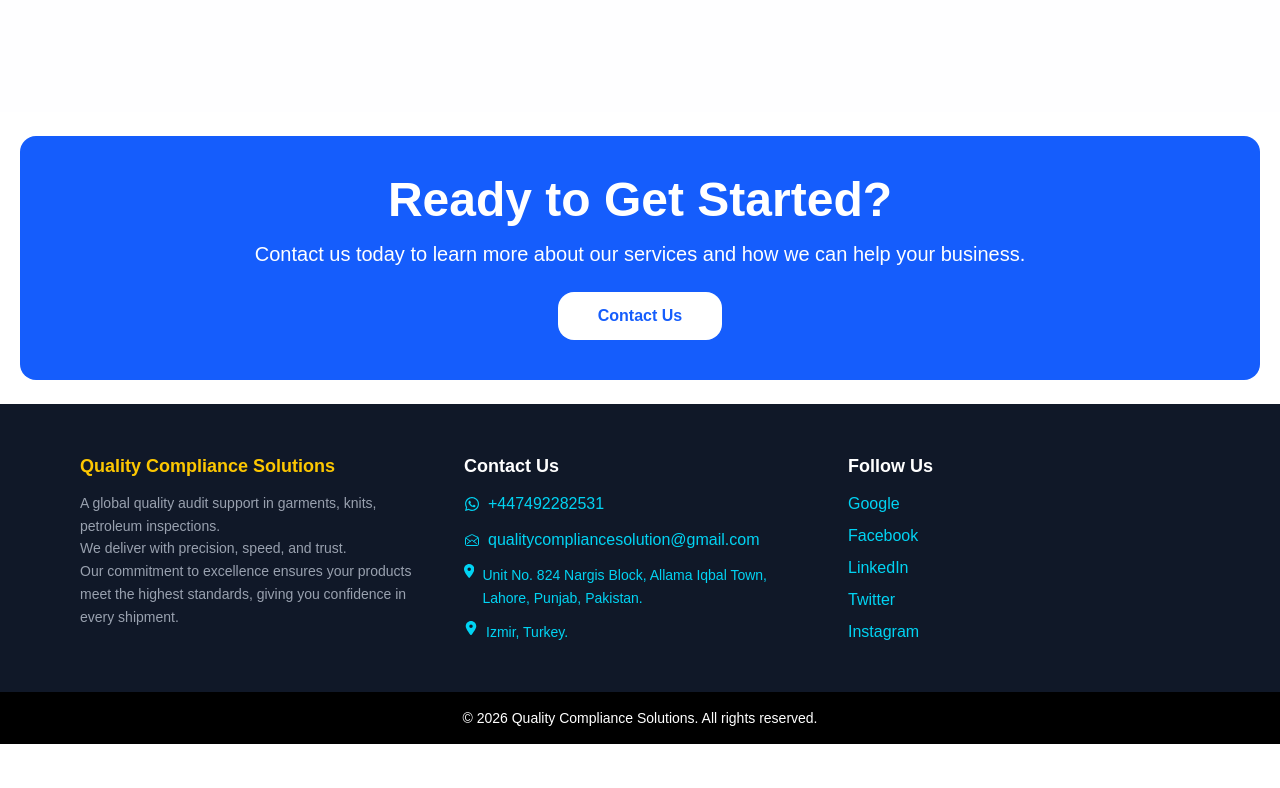
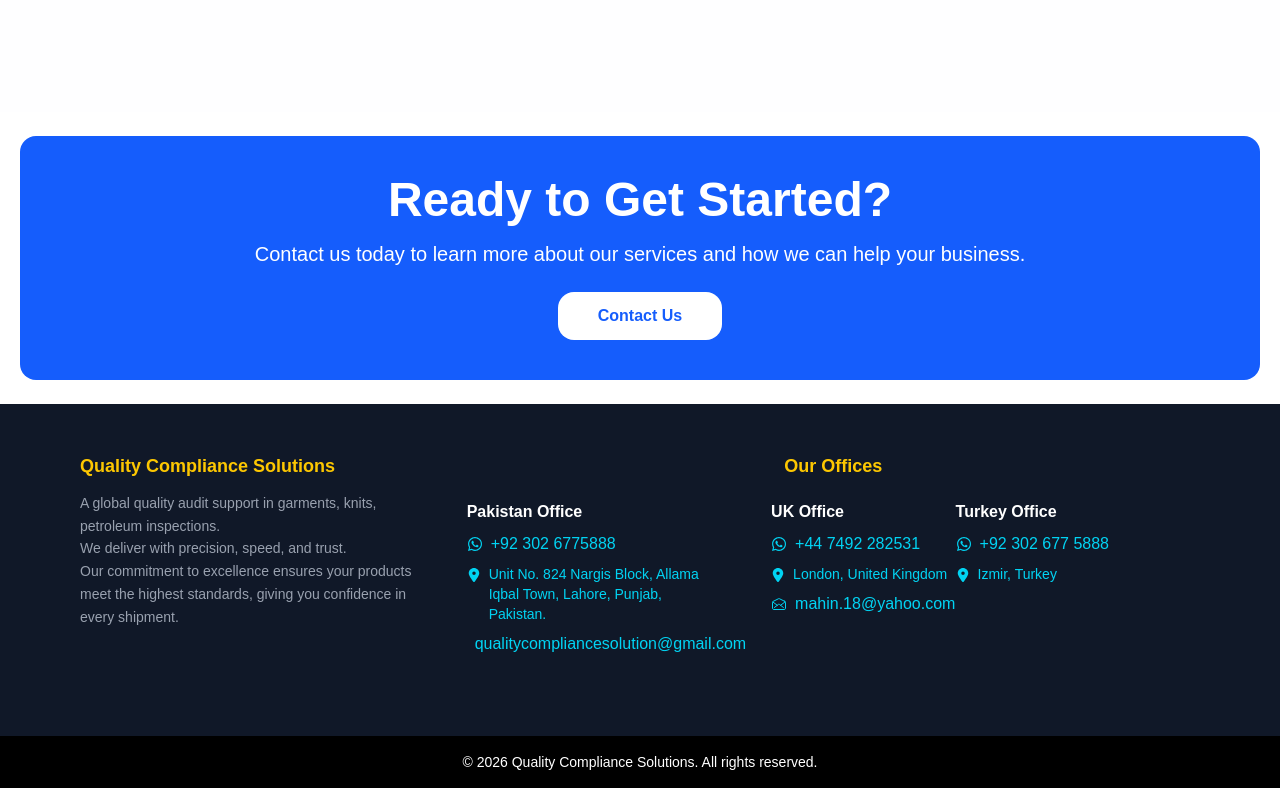
Before and after one commit to isufyann/nextjs-boilerplate, a Next.js app: page / in a window 1280 px wide. Shown: the part 4639-5427 px from the top of the page. Before the commit the page ends 5383 px from the top, so only its background shows below. Built offline with nearby package versions, Linux system fonts and the light colour scheme.

Commit message:
FooterChanging
Add addresses in footer component.

```diff
--- a/app/components/FooterComponent.tsx
+++ b/app/components/FooterComponent.tsx
@@ -3,6 +3,13 @@ import { IoMailOpenOutline } from "react-icons/io5";
 import { FaLocationDot } from "react-icons/fa6";
 
 export function FooterComponent() {
+
+  const message="Hello! I need some help. I want to know more about you."
+  const whatsappUrlPK = `https://wa.me/${+923026775888}?text=${encodeURIComponent(message)}`;
+  const whatsappUrlUK = `https://wa.me/${+447492282531}?text=${encodeURIComponent(message)}`;
+  const whatsappUrlTurkey = `https://wa.me/${+923026775888}?text=${encodeURIComponent(message)}`;
+
+
   return (
     <>
       {/* CTA Section */}
@@ -25,76 +32,151 @@ export function FooterComponent() {
         </div>
       </section>
 
+
       {/* Footer Main */}
-      <div className="grid grid-cols-1 sm:grid-cols-2 lg:grid-cols-3 gap-8 bg-gray-900 text-white px-6 sm:px-10 lg:px-20 py-12">
+
+      <section className="bg-gray-900 text-white px-6 sm:px-10 lg:px-20 py-12">
+
+
+        <div className="grid grid-cols-1 md:grid-cols-3 gap-10">
 
           {/* About */}
-        <div>
+          <div className="col-span-1">
             <h2 className="text-yellow-400 text-lg font-semibold mb-3">
               Quality Compliance Solutions
             </h2>
 
             <p className="text-gray-400 text-sm leading-relaxed">
-            A global quality audit support in garments, knits, petroleum inspections.
-            <br/>We deliver with precision, speed, and trust.
-            <br/>Our commitment to excellence ensures your products meet the highest standards, giving you confidence in every shipment.
-
+              A global quality audit support in garments, knits, petroleum
+              inspections.
+              <br />
+              We deliver with precision, speed, and trust.
+              <br />
+              Our commitment to excellence ensures your products meet the
+              highest standards, giving you confidence in every shipment.
             </p>
           </div>
 
-        {/* Contact */}
+          {/* Contact Offices */}
+          <div className="col-span-2">
+            <h2 className="text-yellow-400  text-center text-lg font-semibold mb-5">
+              Our Offices
+            </h2>
+
+            <div className="space-y-8 grid grid-cols-1 md:grid-cols-3">
+
+              {/* Pakistan */}
               <div>
-          <h4 className="mb-3 font-semibold text-lg">Contact Us</h4>
+                <h3 className="font-semibold mb-2">Pakistan Office</h3>
 
                 <a
-            href="tel:+92-302-6775888"
-            className="flex items-center gap-2 text-cyan-400 hover:text-blue-400 transition"
+                  href={whatsappUrlPK}
+                  target="blank"
+                  className="flex items-center gap-2 text-cyan-400 hover:text-blue-400"
                 >
-            <FaWhatsapp /> +447492282531
+                  <FaWhatsapp />
+                  +92 302 6775888
                 </a>
+                <p className="flex gap-2 text-cyan-400 mt-2 text-sm">
+                  <FaLocationDot className="mt-1 shrink-0" />
+                  Unit No. 824 Nargis Block, Allama Iqbal Town, Lahore, Punjab,
+                  Pakistan.
+                </p>
 
                 <a
                   href="mailto:qualitycompliancesolution@gmail.com"
-            className="flex items-center gap-2 text-cyan-400 hover:text-blue-400 mt-3 transition"
+                  className="flex items-center gap-2 text-cyan-400 hover:text-blue-400 mt-2"
                 >
                   <IoMailOpenOutline />
                   qualitycompliancesolution@gmail.com
                 </a>
 
-          <p className="flex items-start gap-2 text-cyan-400 mt-3 text-sm leading-relaxed">
-            <FaLocationDot />
-            Unit No. 824 Nargis Block, Allama Iqbal Town,
-            Lahore, Punjab, Pakistan.
+              </div>
+
+              {/* UK */}
+              <div className="pl-15">
+                <h3 className="font-semibold mb-2">UK Office</h3>
+
+                <a
+                  href={whatsappUrlUK}
+                  target="blank"
+                  className="flex items-center gap-2 text-cyan-400 hover:text-blue-400"
+                >
+                  <FaWhatsapp />
+                  +44 7492 282531
+                </a>
+                <p className="flex gap-2 text-cyan-400 mt-2 text-sm">
+                  <FaLocationDot className="mt-1 shrink-0" />
+                  London, United Kingdom
                 </p>
-          <p className="flex items-start gap-2 text-cyan-400 mt-3 text-sm leading-relaxed">
-            <FaLocationDot />Izmir, Turkey.
+
+                <a
+                  href="mailto:uk@qualitycompliancesolution.com"
+                  className="flex items-center gap-2 text-cyan-400 hover:text-blue-400 mt-2"
+                >
+                  <IoMailOpenOutline />
+                  mahin.18@yahoo.com
+                </a>
+
+              </div>
+
+              {/* Turkey */}
+              <div>
+                <h3 className="font-semibold mb-2">Turkey Office</h3>
+
+                <a
+                  href={whatsappUrlTurkey}
+                  target="blank"
+                  className="flex items-center gap-2 text-cyan-400 hover:text-blue-400"
+                >
+                  <FaWhatsapp />
+                  +92 302 677 5888
+                </a>
+                <p className="flex gap-2 text-cyan-400 mt-2 text-sm">
+                  <FaLocationDot className="mt-1 shrink-0" />
+                  Izmir, Turkey
                 </p>
+
+                {/* <a
+                  href="mailto:turkey@qualitycompliancesolution.com"
+                  className="flex items-center gap-2 text-cyan-400 hover:text-blue-400 mt-2"
+                >
+                  <IoMailOpenOutline />
+                  turkey@qualitycompliancesolution.com
+                </a> */}
+
+              </div>
+
+            </div>
           </div>
 
           {/* Social */}
-        <div>
-          <h4 className="mb-3 font-semibold text-lg">Follow Us</h4>
+          <div className="block md:hidden text-center">
+            <h2 className="text-yellow-400 text-lg font-semibold mb-5">
+              Follow Us
+            </h2>
 
-          <div className="flex flex-col gap-2">
-            <a className="text-cyan-400 hover:text-blue-400 transition" href="#">
+            <div className="flex flex-col gap-3">
+              <a href="#" className="text-cyan-400 hover:text-blue-400">
                 Google
               </a>
-            <a className="text-cyan-400 hover:text-blue-400 transition" href="#">
+              <a href="#" className="text-cyan-400 hover:text-blue-400">
                 Facebook
               </a>
-            <a className="text-cyan-400 hover:text-blue-400 transition" href="#">
+              <a href="#" className="text-cyan-400 hover:text-blue-400">
                 LinkedIn
               </a>
-            <a className="text-cyan-400 hover:text-blue-400 transition" href="#">
+              <a href="#" className="text-cyan-400 hover:text-blue-400">
                 Twitter
               </a>
-            <a className="text-cyan-400 hover:text-blue-400 transition" href="#">
+              <a href="#" className="text-cyan-400 hover:text-blue-400">
                 Instagram
               </a>
             </div>
           </div>
 
         </div>
+      </section>
 
       {/* Bottom Bar */}
       <footer className="bg-black text-white text-center py-4 text-sm">
```
Lines whose indentation alone changed are shown as unchanged.
